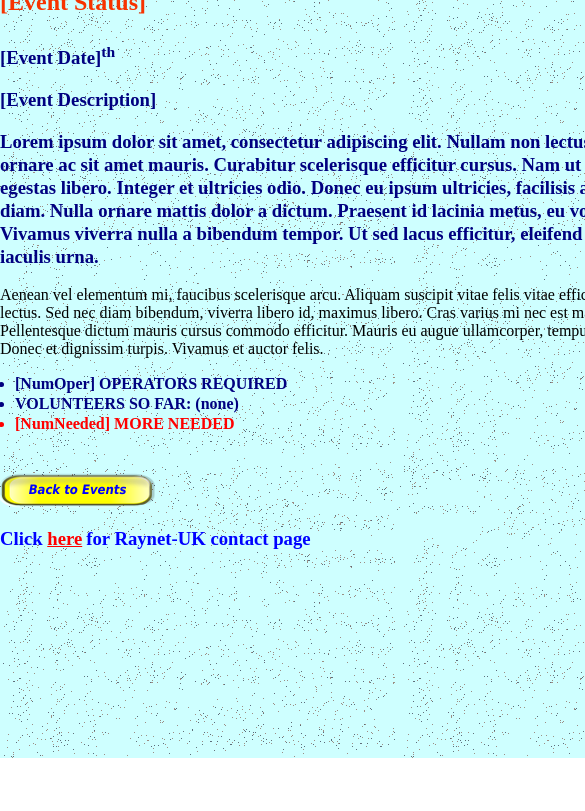
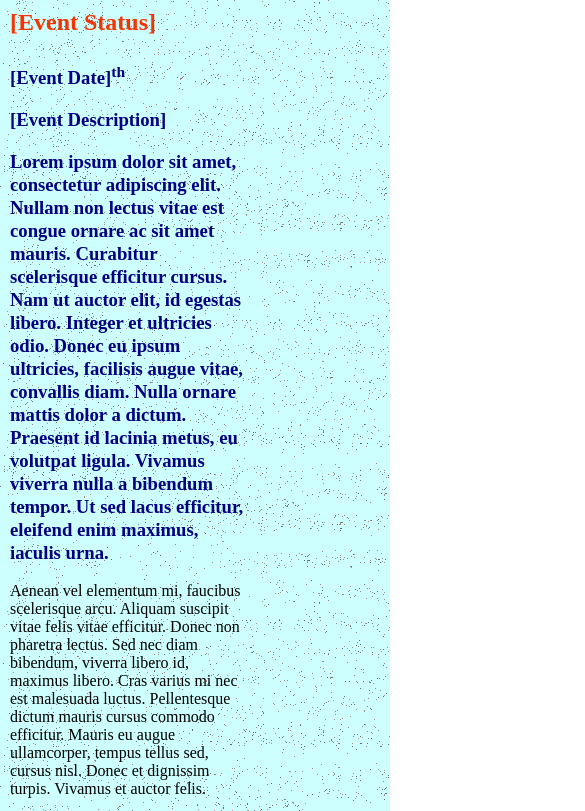
Before and after one commit to ellisbirt/msvraynet, a plain HTML site: page EventDetailTemplate.html in a window 390 px wide. Shown: the part 86-897 px from the top of the page, 585 px wide, since content can reach past the window. Before the commit the page ends 844 px from the top, so only its background shows below. Drawn offline with Linux system fonts and the light colour scheme.

Commit message:
detail template is fuly responsife

```diff
--- a/EventDetailTemplate.html
+++ b/EventDetailTemplate.html
@@ -3,8 +3,6 @@
 <head>
     <meta charset="UTF-8">
     <title>[Event Title]</title>
-    <meta name="generator" content="Serif WebPlus X7">
-    <meta name="viewport" content="width=750">
     <link rel="stylesheet" type="text/css" href="_wp_scripts/wpstyles.css">
     <style type="text/css">
         .C-1 {
@@ -260,11 +258,38 @@
                 .img-button a:link, .img-button a:visited {
                     color: #0000ff;
                 }
+        .content {
+            margin: auto;
+            width: 60%;
+        }
+
+        #divMain {
+            margin: auto;
+            width: 100%;
+/*            text-align: center;*/
+            background: transparent;
+            padding-top: 20px;
+        }
+
+        @media only screen and (max-width: 1024px) {
+            .content {
+                margin-left: 10%;
+            }
+        }
+
+
+        @media only screen and (max-width: 768px) {
+            .content {
+                margin-left: 10px;
+            }
+        }
+
     </style>
     <script type="text/javascript" src="_wp_scripts/jquery.js"></script>
 </head>
 <body style="height:750px;background:#ffffff url('_wp_generated/wp43f2e6e8_06.gif') repeat scroll center top;">
-    <div id="divMain" style="background:transparent;margin-left:auto;margin-right:auto;position:relative;width:750px;height:750px;">
+    <div id="divMain" style="background:transparent;">
+        <div class="content">
             <div id="txt_22">
                 <p class="C-1">[Event Title]</p>
             </div>
@@ -301,5 +326,6 @@
                 </p>
             </div>
         </div>
+    </div>
 </body>
 </html>
```
Lines whose indentation alone changed are shown as unchanged.
